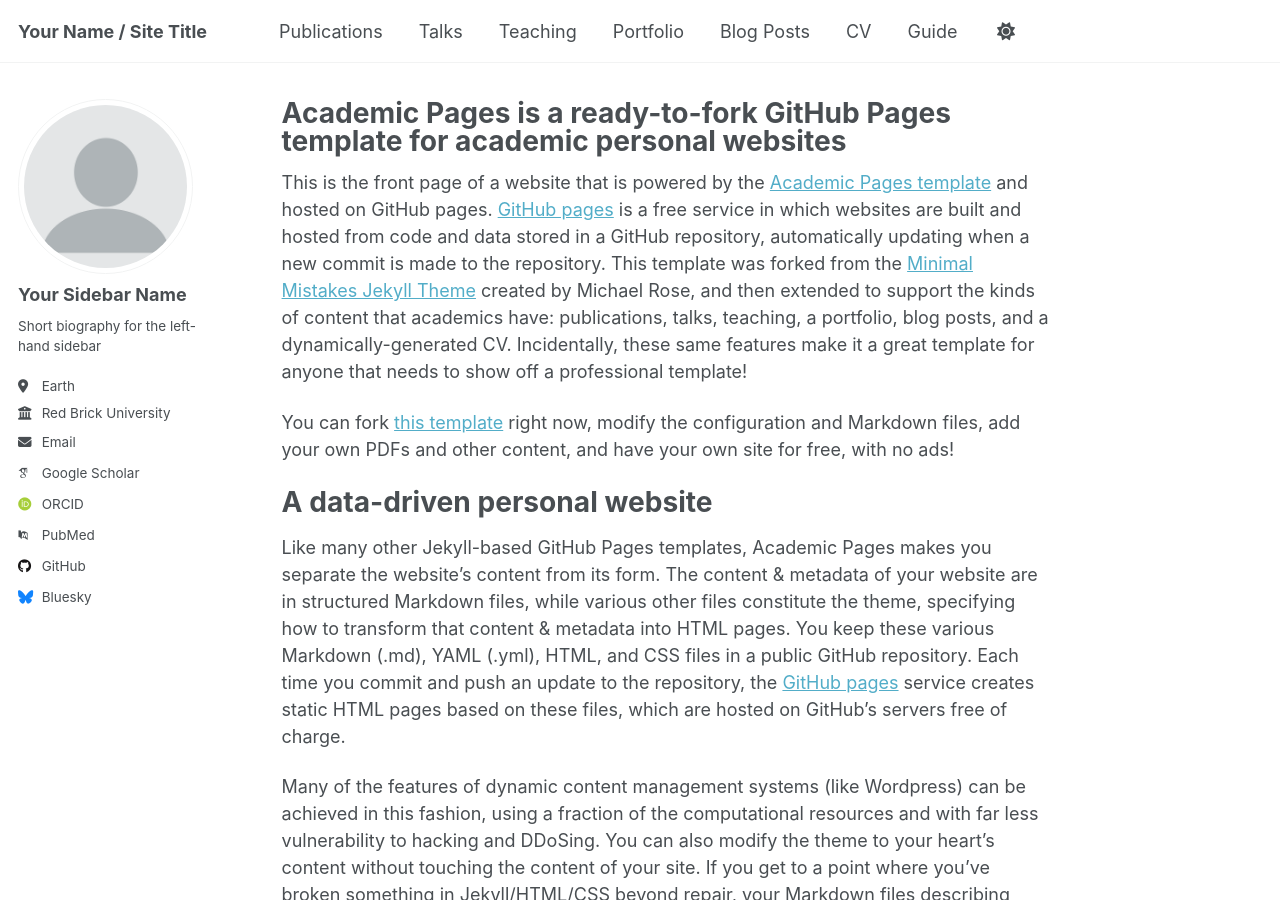
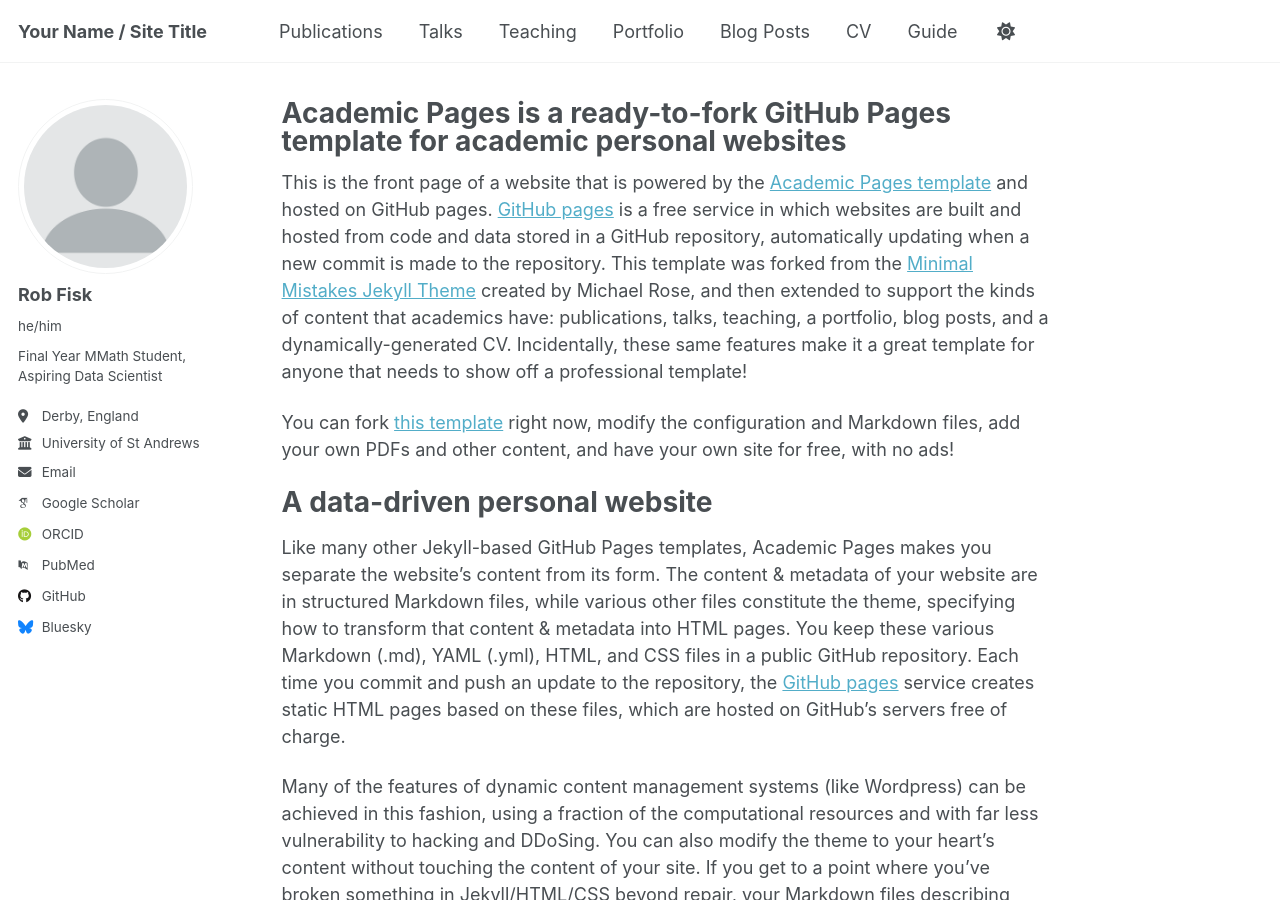
Before and after one commit to RobFisk/robfisk.github.io, a Jekyll site: the page built from _pages/about.md, in a window 1280 px wide and 900 px high. Built offline with Jekyll 4.4.1, drawn with Linux system fonts in a browser that asks for light colours; some web fonts are replaced; a script that is not in the unit is left out.

Commit message:
Update _config.yml
initial details

```diff
--- a/_config.yml
+++ b/_config.yml
@@ -23,13 +23,13 @@
 author:
   # Biographic information
   avatar           : "profile.png"
-  name             : "Your Sidebar Name"
-  pronouns         : # example: "she/her"
-  bio              : "Short biography for the left-hand sidebar"
-  location         : "Earth"
-  employer         : "Red Brick University"
+  name             : "Rob Fisk"
+  pronouns         : "he/him"
+  bio              : "Final Year MMath Student, Aspiring Data Scientist"
+  location         : "Derby, England"
+  employer         : "University of St Andrews"
   uri              : # URL
-  email            : "none@example.org"
+  email            : "robfiskdata@gmail.com"
 
   # Academic websites
   academia         : # URL
```
